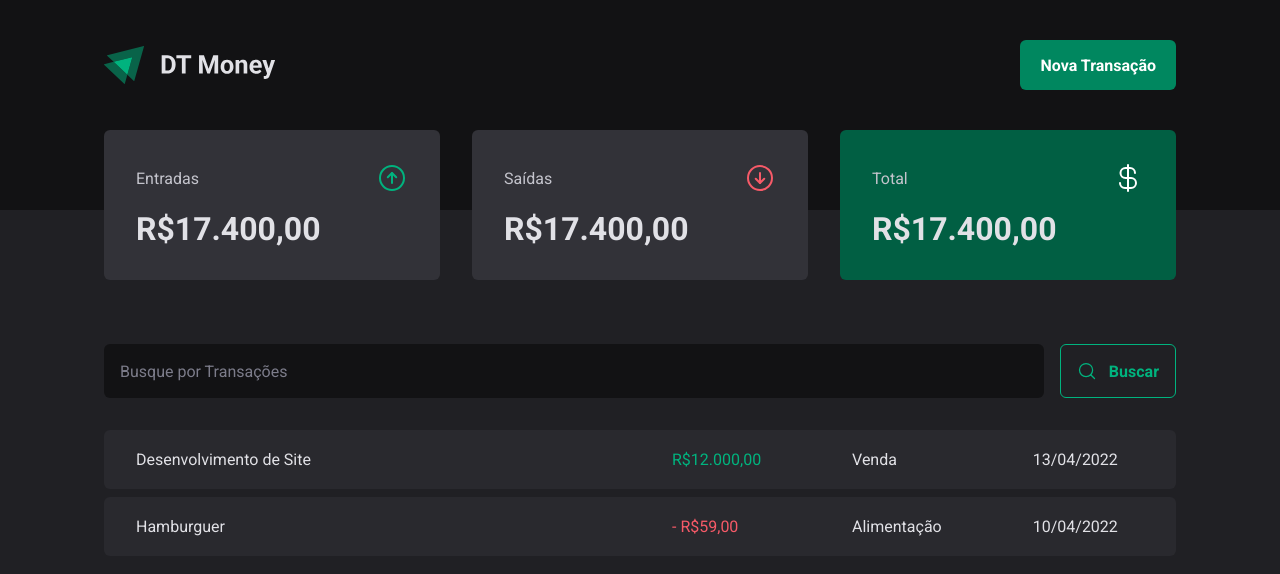
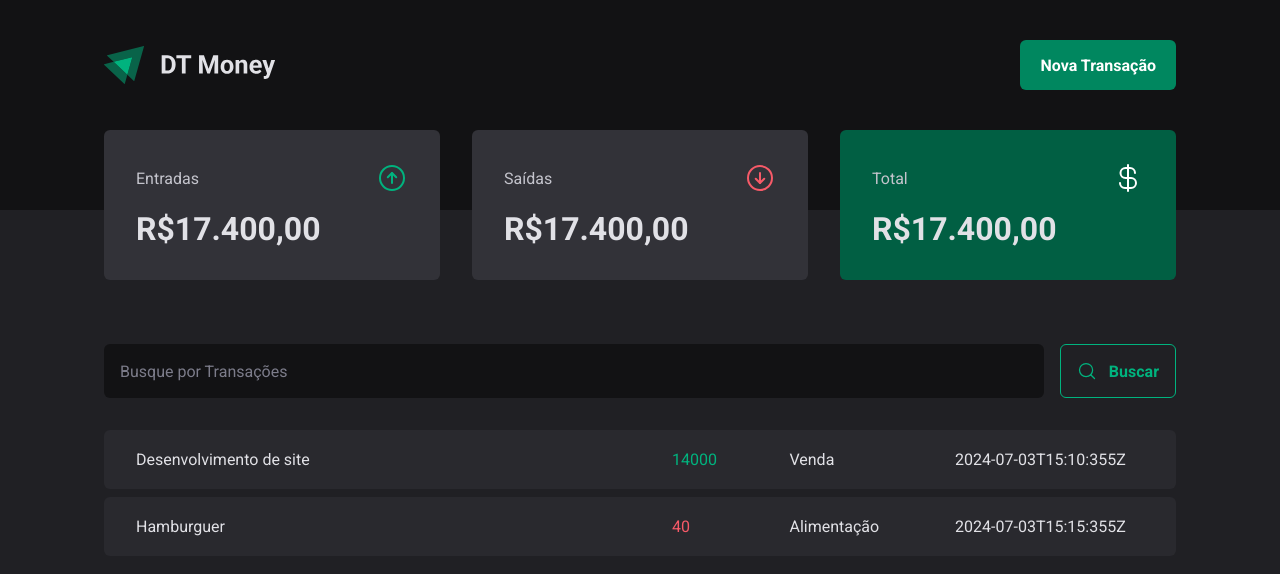
Before and after one commit to GuiTeFreire/03-dt-money, a React (Vite) app: page / in a window 1280 px wide. Shown: the top 574 px of the page. Built offline with nearby package versions, Linux system fonts and the light colour scheme; data requests are answered from the project's data file.

Commit message:
Realizando requisição HTTP

```diff
--- a/package.json
+++ b/package.json
@@ -5,6 +5,7 @@
   "type": "module",
   "scripts": {
     "dev": "vite",
+    "dev:server": "json-server server.json -p 3333",
     "build": "tsc -b && vite build",
     "lint": "eslint . --ext ts,tsx --report-unused-disable-directives --max-warnings 0",
     "preview": "vite preview"
@@ -28,6 +29,7 @@
     "eslint": "^8.57.0",
     "eslint-plugin-react-hooks": "^4.6.2",
     "eslint-plugin-react-refresh": "^0.4.7",
+    "json-server": "^1.0.0-beta.1",
     "typescript": "^5.2.2",
     "vite": "^5.3.1"
   }
--- /dev/null
+++ b/server.json
@@ -0,0 +1,20 @@
+{
+    "transactions": [
+        {
+            "id": 1,
+            "description": "Desenvolvimento de site",
+            "type": "income",
+            "category": "Venda",
+            "price": 14000,
+            "createdAt": "2024-07-03T15:10:355Z"
+        },
+        {
+            "id": 2,
+            "description": "Hamburguer",
+            "type": "outcome",
+            "category": "Alimentação",
+            "price": 40,
+            "createdAt": "2024-07-03T15:15:355Z"
+        }
+    ]
+}
--- a/src/pages/Transactions/index.tsx
+++ b/src/pages/Transactions/index.tsx
@@ -1,3 +1,4 @@
+import { useEffect, useState } from 'react'
 import { Header } from '../../components/Header'
 import { Summary } from '../../components/Summary'
 import { SearchForm } from './components/SearchForm'
@@ -7,7 +8,29 @@
   TransactionsTable,
 } from './styles'
 
+interface Transaction {
+  id: number
+  description: string
+  type: 'income' | 'outcome'
+  price: number
+  category: string
+  createdAt: string
+}
+
 export function Transactions() {
+  const [transactions, setTransactions] = useState<Transaction[]>([])
+
+  async function loadTransactions() {
+    const response = await fetch('http://localhost:3333/transactions')
+    const data = await response.json()
+
+    setTransactions(data)
+  }
+
+  useEffect(() => {
+    loadTransactions()
+  }, [])
+
   return (
     <div>
       <Header />
@@ -17,22 +40,20 @@
         <SearchForm />
         <TransactionsTable>
           <tbody>
-            <tr>
-              <td width="50%">Desenvolvimento de Site</td>
-              <td>
-                <PriceHighlight variant="income">R$12.000,00</PriceHighlight>
-              </td>
-              <td>Venda</td>
-              <td>13/04/2022</td>
-            </tr>
-            <tr>
-              <td width="50%">Hamburguer</td>
-              <td>
-                <PriceHighlight variant="outcome">- R$59,00</PriceHighlight>
-              </td>
-              <td>Alimentação</td>
-              <td>10/04/2022</td>
-            </tr>
+            {transactions.map((transaction) => {
+              return (
+                <tr key={transaction.id}>
+                  <td width="50%">{transaction.description}</td>
+                  <td>
+                    <PriceHighlight variant={transaction.type}>
+                      {transaction.price}
+                    </PriceHighlight>
+                  </td>
+                  <td>{transaction.category}</td>
+                  <td>{transaction.createdAt}</td>
+                </tr>
+              )
+            })}
           </tbody>
         </TransactionsTable>
       </TransactionsContainer>
```
Also changed, not shown: 1 other file (tests, documents, lock files or other folders).
